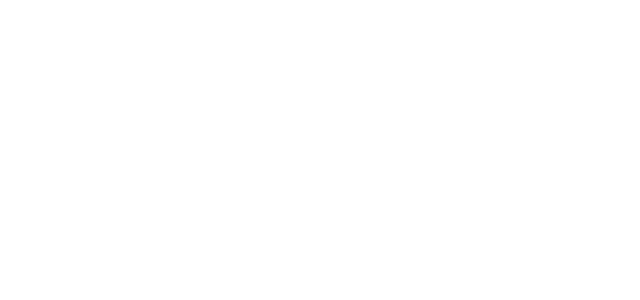
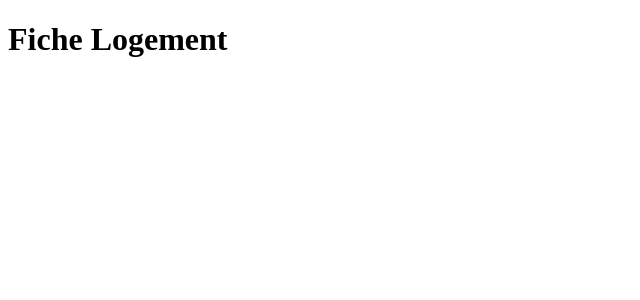
Before and after one commit to Dave25440/OpenClassrooms-P5-Kasa, a React (Create React App) app: page /logement/1 in a window 1280 px wide. Before the commit this address had no page. Shown: the top 300 px of the page, without its empty margins (0-640 px from the left). Built offline with nearby package versions, Linux system fonts and the light colour scheme.

Commit message:
Create About and Housing pages and Error component and add them with Route path to index.jsx

```diff
--- /dev/null
+++ b/src/components/Error/index.jsx
@@ -0,0 +1,9 @@
+function Error() {
+    return (
+        <div>
+            <h1>404</h1>
+        </div>
+    );
+}
+
+export default Error;
--- a/src/index.jsx
+++ b/src/index.jsx
@@ -1,7 +1,10 @@
 import React from "react";
 import ReactDOM from "react-dom/client";
-import { BrowserRouter as Router, Routes, Route } from "react-router-dom";
+import { BrowserRouter as Router, Route, Routes } from "react-router-dom";
 import Home from "./pages/Home";
+import About from "./pages/About";
+import Housing from "./pages/Housing";
+import Error from "./components/Error";
 
 const root = ReactDOM.createRoot(document.getElementById("root"));
 root.render(
@@ -9,6 +12,9 @@ root.render(
         <Router>
             <Routes>
                 <Route path="/" element={<Home />} />
+                <Route path="/a-propos" element={<About />} />
+                <Route path="/logement/:id" element={<Housing />} />
+                <Route path="*" element={<Error />} />
             </Routes>
         </Router>
     </React.StrictMode>
--- /dev/null
+++ b/src/pages/About/index.jsx
@@ -0,0 +1,9 @@
+function About() {
+    return (
+        <div>
+            <h1>À Propos</h1>
+        </div>
+    );
+}
+
+export default About;
--- /dev/null
+++ b/src/pages/Housing/index.jsx
@@ -0,0 +1,9 @@
+function Housing() {
+    return (
+        <div>
+            <h1>Fiche Logement</h1>
+        </div>
+    );
+}
+
+export default Housing;
```
